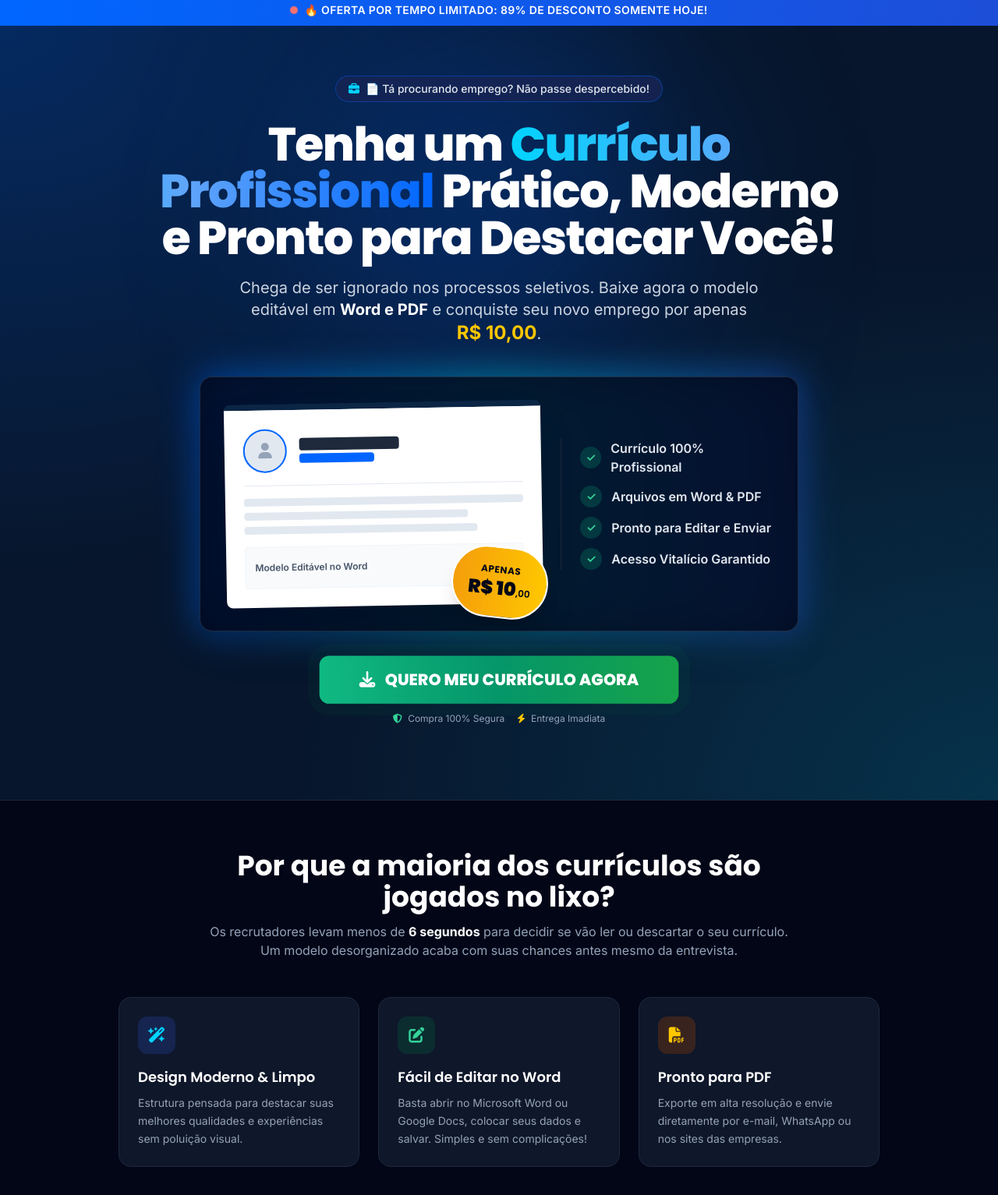
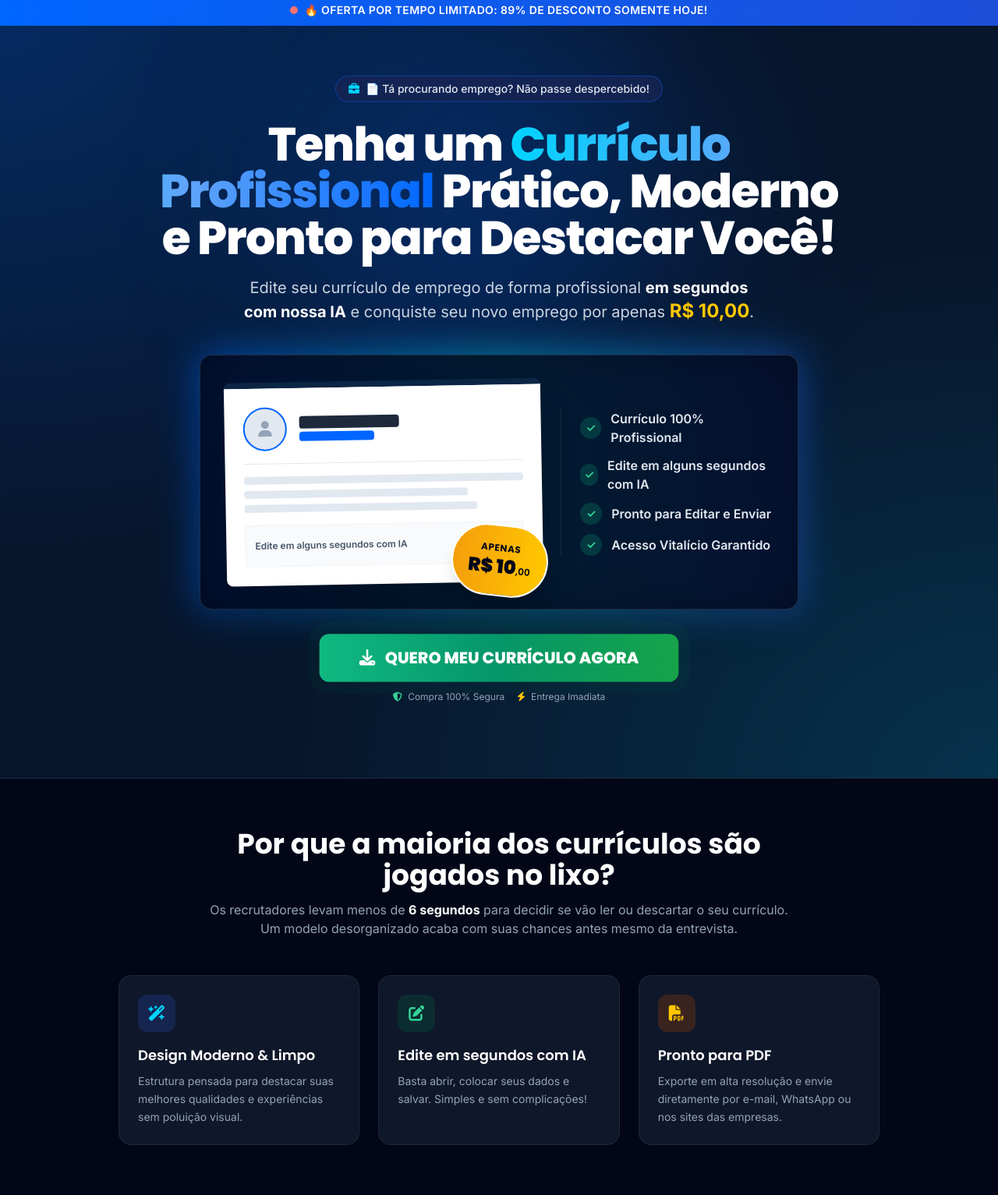
Before and after one commit to assessoriajuris/curriculo, a plain HTML site: page index.html in a window 1280 px wide. Shown: the part 7-1540 px from the top of the page at 78% size. Drawn offline with nearby package versions, Linux system fonts and the light colour scheme.

Commit message:
Add files via upload

```diff
--- a/index.html
+++ b/index.html
@@ -105,7 +105,7 @@ fbq('track', 'PageView');
 
             <!-- Subheadline -->
             <p class="mt-5 text-base sm:text-xl text-slate-300 max-w-2xl mx-auto font-normal leading-relaxed">
-                Chega de ser ignorado nos processos seletivos. Baixe agora o modelo editável em <strong class="text-white">Word e PDF</strong> e conquiste seu novo emprego por apenas <strong class="text-brand-gold text-xl sm:text-2xl font-bold">R$ 10,00</strong>.
+                Edite seu currículo de emprego de forma profissional <strong class="text-white">em segundos com nossa IA</strong> e conquiste seu novo emprego por apenas <strong class="text-brand-gold text-xl sm:text-2xl font-bold">R$ 10,00</strong>.
             </p>
 
             <!-- Main Dynamic Image Container (Mockup da imagem enviada) -->
@@ -134,7 +134,7 @@ fbq('track', 'PageView');
                                     <div class="h-2.5 bg-slate-200 rounded w-5/6"></div>
                                 </div>
                                 <div class="bg-slate-50 p-3 rounded border border-slate-100 flex items-center justify-between">
-                                    <span class="text-xs font-semibold text-slate-600">Modelo Editável no Word</span>
+                                    <span class="text-xs font-semibold text-slate-600">Edite em alguns segundos com IA</span>
                                     <i class="fa-solid fa-file-word text-blue-600 text-lg"></i>
                                 </div>
                             </div>
@@ -155,7 +155,7 @@ fbq('track', 'PageView');
                         </div>
                         <div class="flex items-center gap-3">
                             <span class="w-7 h-7 rounded-full bg-emerald-500/20 text-emerald-400 flex items-center justify-center font-bold text-sm">✓</span>
-                            <span class="text-sm sm:text-base font-semibold text-slate-200">Arquivos em Word & PDF</span>
+                            <span class="text-sm sm:text-base font-semibold text-slate-200">Edite em alguns segundos com IA</span>
                         </div>
                         <div class="flex items-center gap-3">
                             <span class="w-7 h-7 rounded-full bg-emerald-500/20 text-emerald-400 flex items-center justify-center font-bold text-sm">✓</span>
@@ -213,9 +213,9 @@ fbq('track', 'PageView');
                     <div class="w-12 h-12 bg-emerald-900/40 text-emerald-400 rounded-xl flex items-center justify-center text-xl mb-4">
                         <i class="fa-solid fa-pen-to-square"></i>
                     </div>
-                    <h3 class="font-heading font-semibold text-lg text-white mb-2">Fácil de Editar no Word</h3>
+                    <h3 class="font-heading font-semibold text-lg text-white mb-2">Edite em segundos com IA</h3>
                     <p class="text-slate-400 text-sm leading-relaxed">
-                        Basta abrir no Microsoft Word ou Google Docs, colocar seus dados e salvar. Simples e sem complicações!
+                        Basta abrir, colocar seus dados e salvar. Simples e sem complicações!
                     </p>
                 </div>
 
@@ -272,7 +272,7 @@ fbq('track', 'PageView');
                             <i class="fa-solid fa-star"></i><i class="fa-solid fa-star"></i><i class="fa-solid fa-star"></i><i class="fa-solid fa-star"></i><i class="fa-solid fa-star"></i>
                         </div>
                         <p class="text-slate-300 text-sm italic mb-4">
-                            "Muito prático! Abri no Word pelo próprio celular, editei minhas informações e mandei para a empresa. Fui contratado em 4 dias. Recomendo muito!"
+                            "Muito prático! Abri pelo próprio celular, editei minhas informações e mandei para a empresa. Fui contratado em 4 dias. Recomendo muito!"
                         </p>
                     </div>
                     <div class="flex items-center gap-3 pt-4 border-t border-slate-800">
@@ -351,7 +351,7 @@ fbq('track', 'PageView');
                 <div class="text-left bg-slate-900/60 p-4 rounded-xl mb-8 space-y-2.5 text-sm text-slate-300 border border-slate-800/80">
                     <div class="flex items-center gap-2">
                         <i class="fa-solid fa-circle-check text-emerald-400"></i>
-                        <span><strong>Modelo Editável em Word:</strong> Altere textos, cores e campos rapidamente</span>
+                        <span><strong>Edite em segundos com IA:</strong> Altere textos, e campos rapidamente</span>
                     </div>
                     <div class="flex items-center gap-2">
                         <i class="fa-solid fa-circle-check text-emerald-400"></i>
```
